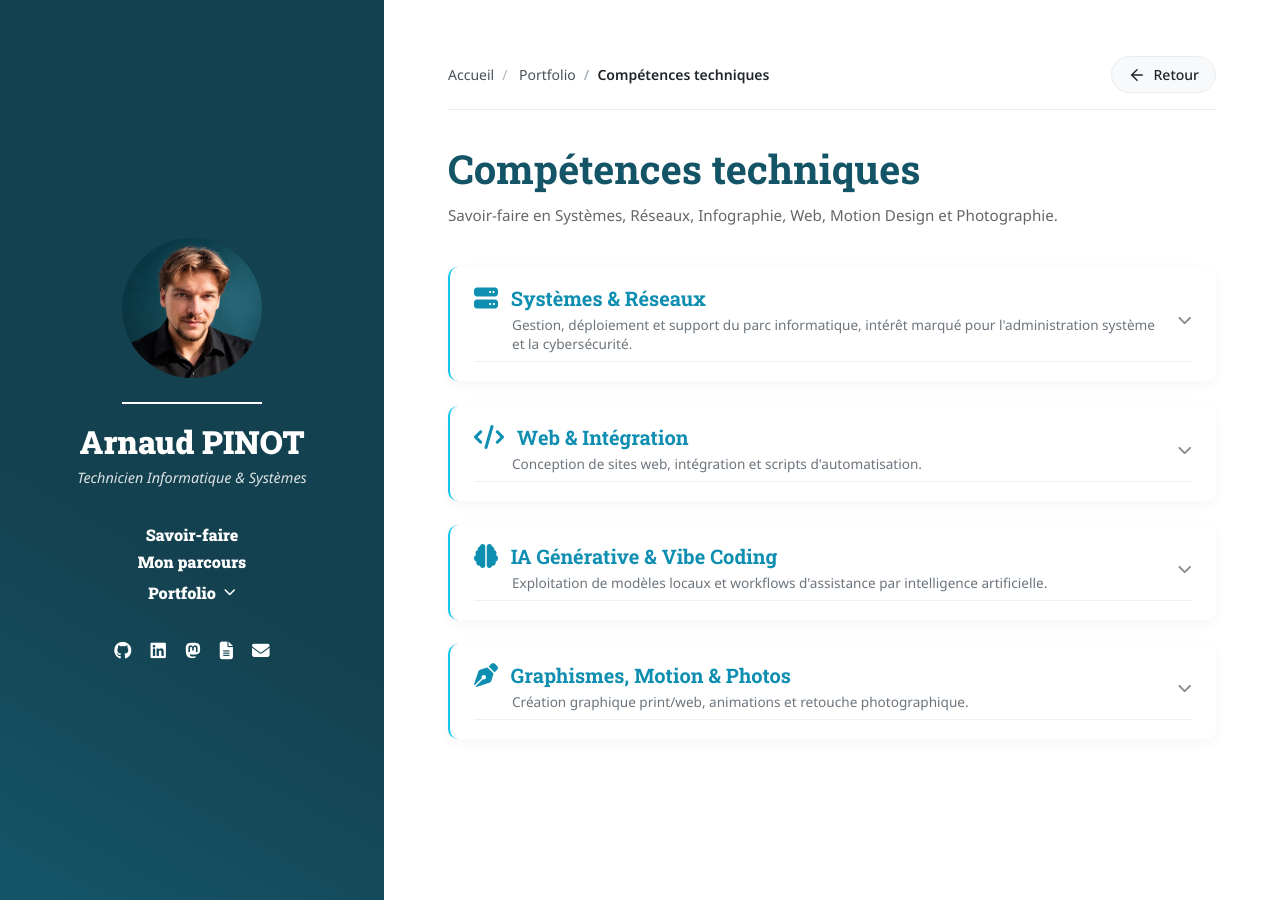
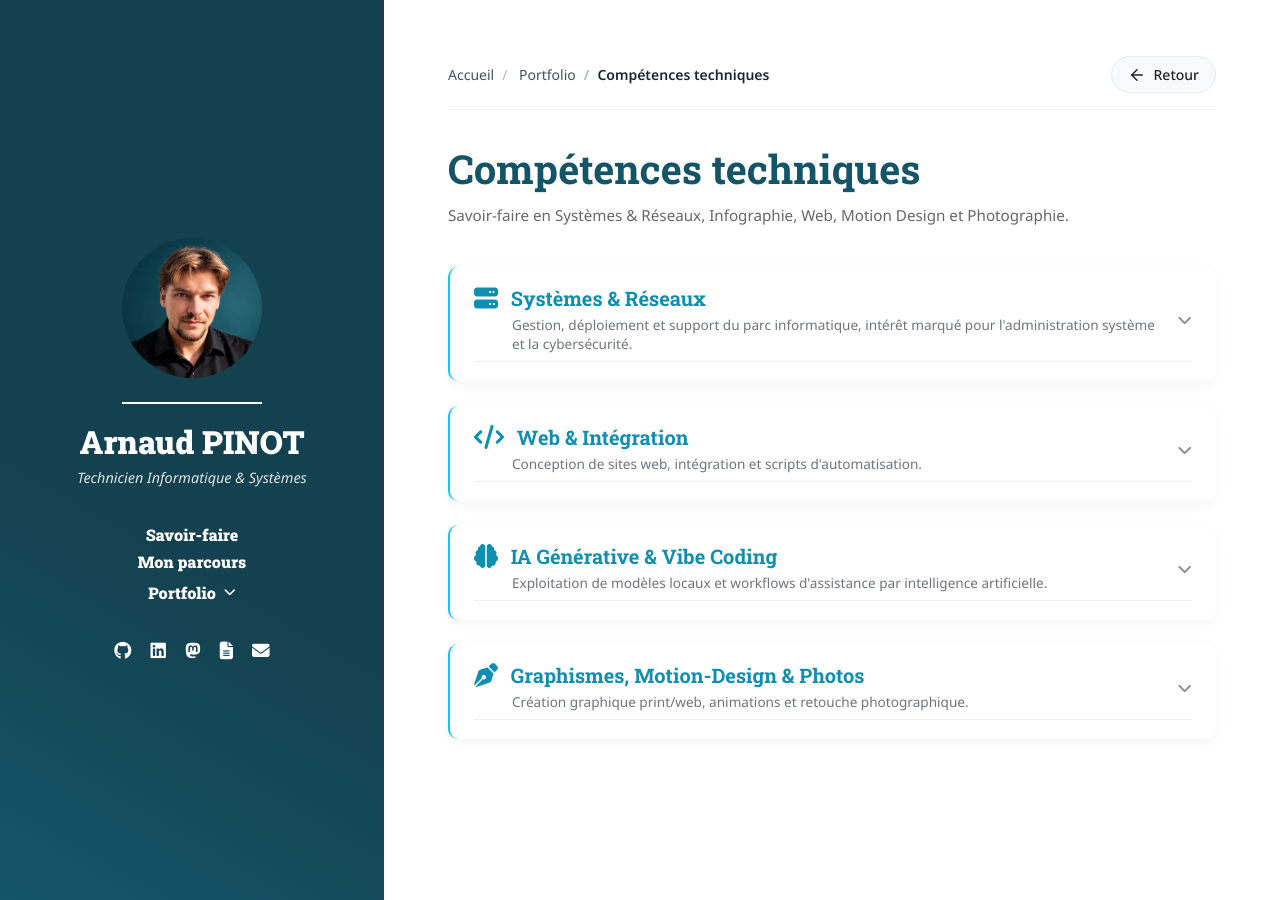
Before and after one commit to arnaud-pinot/arnaud-pinot.github.io, a Jekyll site: the page built from savoir-faire.md, in a window 1280 px wide. Built offline with Jekyll 4.4.1, drawn with Linux system fonts in a browser that asks for light colours.

Commit message:
20261021

```diff
--- a/_data/savoir_faire.yml
+++ b/_data/savoir_faire.yml
@@ -62,7 +62,7 @@
       - name: "Savoir-faire"
         description: "Configuration, déploiement et exécution d'intelligences artificielles sur matériel dédié (LLM et imagerie avec Stable Diffusion), afin d'assurer la souveraineté numérique, la confidentialité des données et la gestion des ressources. Intégration de l'IA dans la création graphique et adoption des méthodes de développement modernes (Vibe Coding)."
 
-  - title: "Graphismes, Motion & Photos"
+  - title: "Graphismes, Motion-Design & Photos"
     icon: "fa-solid fa-pen-nib"
     intro: "Création graphique print/web, animations et retouche photographique."
     groups:
--- a/_includes/brand-panel.html
+++ b/_includes/brand-panel.html
@@ -11,32 +11,30 @@
   <h1 class="site-title">{{ site.title }}</h1>
   <p class="site-tagline">{{ site.description }}</p>
 
-  <nav>
+<nav>
     <ul class="nav-menu">
-<!--      <li><a href="{{ '/' | relative_url }}">Accueil</a></li>-->
-      <li><a href="{{ '/savoir-faire/' | relative_url }}" class="custom-tooltip" data-tooltip="Découvrez mes compétences et mon savoir-faire">Savoir-faire</a></li>
-      <li><a href="{{ '/mon-parcours/' | relative_url }}" class="custom-tooltip" data-tooltip="Découvrez Mon parcours professionnel">Mon parcours</a></li>
+      <li><a href="{{ '/savoir-faire/' | relative_url }}" class="custom-tooltip-right" data-tooltip="Découvrez mes compétences et mon savoir-faire"><span>Savoir-faire</span></a></li>
+      <li><a href="{{ '/mon-parcours/' | relative_url }}" class="custom-tooltip-right" data-tooltip="Découvrez Mon parcours professionnel"><span>Mon parcours</span></a></li>
 
-      <!-- Si l'URL contient graphisme, photo ou motion, on garde open -->
-<li class="has-submenu {% if page.url contains 'graphisme' or page.url contains 'motion' or page.url contains 'photo' or page.url contains 'portfolio' %}open{% endif %}">        <button type="button" class="submenu-toggle">
-          Portfolio <i class="fa-solid fa-chevron-down arrow-icon"></i>
+      <li class="has-submenu {% if page.url contains 'graphisme' or page.url contains 'motion' or page.url contains 'photo' or page.url contains 'portfolio' %}open{% endif %}">
+        <button type="button" class="submenu-toggle">
+          <span>Portfolio</span> <i class="fa-solid fa-chevron-down arrow-icon"></i>
         </button>
         <ul class="submenu">
-          <li><a href="{{ '/graphismes/' | relative_url }}" class="custom-tooltip" data-tooltip="Découvrez mes créations graphiques et travaux d'édition.">Graphismes</a></li>
-          <li><a href="{{ '/motion-design/' | relative_url }}">Motion Design</a></li>
-          <li><a href="{{ '/photos/' | relative_url }}">Photographies</a></li>
+          <li><a href="{{ '/graphismes/' | relative_url }}" class="custom-tooltip-right" data-tooltip="Découvrez mes créations graphiques et travaux d'édition."><span>Graphismes</span></a></li>
+          <li><a href="{{ '/motion-design/' | relative_url }}" class="custom-tooltip-right" data-tooltip="Découvrez mes projets de Motion Design"><span>Motion Design</span></a></li>
+          <li><a href="{{ '/photos/' | relative_url }}" class="custom-tooltip-right" data-tooltip="Découvrez mes photographies"><span>Photographies</span></a></li>
         </ul>
       </li>
-
     </ul>
   </nav>
 
 <div class="social-links">
-    <a href="#" aria-label="GitHub"><i class="fa-brands fa-github"></i></a>
-    <a href="#" aria-label="LinkedIn"><i class="fa-brands fa-linkedin"></i></a>
+    <a href="https://github.com/arnaud-pinot"  class="external-link custom-tooltip" data-tooltip="Visitez mon Github" aria-label="GitHub"><i class="fa-brands fa-github"></i></a>
+    <a href="https://www.linkedin.com/in/arnaud-pinot/" class="external-link custom-tooltip" data-tooltip="Mon linkedin" aria-label="LinkedIn"><i class="fa-brands fa-linkedin"></i></a>
     <a href="#" aria-label="Mastodon"><i class="fa-brands fa-mastodon"></i></a>
-<a href="{{ '/cv.html' | relative_url }}"  class="external-link custom-tooltip" data-tooltip="Téléchargez mon CV au format PDF" aria-label="Mon CV">  <i class="fa-solid fa-file-lines"></i></a>
-<a href="#" aria-label="Email"><i class="fa-solid fa-envelope"></i></a>
+    <a href="{{ '/cv.html' | relative_url }}"  class="external-link custom-tooltip" data-tooltip="Téléchargez mon CV au format PDF" aria-label="Mon CV">  <i class="fa-solid fa-file-lines"></i></a>
+    <a href="#" aria-label="Email"><i class="fa-solid fa-envelope"></i></a>
   </div>
 
 
--- a/assets/css/style.css
+++ b/assets/css/style.css
@@ -128,7 +128,10 @@
 }
 
 .nav-menu a:hover {
-  opacity: 0.7;
+  opacity: 1 !important;
+/*  color: #a0c4d0; /* Par exemple, un joli bleu clair au survol à la place de la transparence */*/
+  text-decoration: underline;
+
 }
 
 .social-links {
@@ -1815,42 +1818,38 @@
 }
 
 /* =========================================================
- *   TOOLTIP / POPUP SOURIS PERSONNALISÉ (À droite)
- *   ========================================================= */
-
-/* Référence de positionnement */
-.custom-tooltip {
+ *  TOOLTIPS PERSONNALISÉS (Opacité 100% forcée)
+ *  ========================================================= */
+.custom-tooltip,
+.custom-tooltip-right {
   position: relative;
   cursor: pointer;
 }
 
-/* Le conteneur du popup (positionné à droite) */
+/* --- 1. TOOLTIP AU-DESSUS (Réseaux sociaux) --- */
 .custom-tooltip::before {
   content: attr(data-tooltip);
   position: absolute;
-  top: 50%;
-  left: calc(100% + 12px); /* Se place à droite du lien avec un petit espace */
-  transform: translateY(-50%) translateX(-6px); /* Animation de translation horizontale */
-
-  /* Largeur fixe et texte centré pour un rendu propre */
-  width: 220px;
-  text-align: left; /* Ou center selon vos préférences */
-
-  /* Noir pur opaque */
-  background-color: #000000;
-  color: #ffffff;
-
-  padding: 0.6rem 0.8rem;
+  bottom: 150%;
+  left: 50%;
+  transform: translateX(-50%) translateY(6px);
+
+  width: max-content;
+  max-width: 220px;
+  text-align: center;
+
+  /* Noir pur forcé à 100% d'opacité */
+  background-color: #000000 !important;
+  color: #ffffff !important;
+
+  padding: 0.5rem 0.8rem;
   border-radius: 6px;
-  font-size: 0.82rem;
+  font-family: 'Noto Sans', Helvetica, Arial, sans-serif;
+  font-size: 0.8rem;
   font-weight: 500;
   line-height: 1.4;
-
-  /* Autorise vos retours à la ligne faits avec Entrée */
   white-space: pre-line;
-
-  /* Ombre portée */
-  box-shadow: 0 4px 12px rgba(0, 0, 0, 0.4);
+  box-shadow: 0 4px 12px rgba(0, 0, 0, 0.5); /* Ombre légèrement renforcée pour un meilleur contraste */
 
   opacity: 0;
   visibility: hidden;
@@ -1859,8 +1858,66 @@
   z-index: 9999;
 }
 
-/* La petite flèche sur le côté gauche du popup (pointe vers le lien) */
 .custom-tooltip::after {
+  content: "";
+  position: absolute;
+  bottom: 110%;
+  left: 50%;
+  transform: translateX(-50%) translateY(6px);
+
+  border-width: 6px;
+  border-style: solid;
+  border-color: #000000 transparent transparent transparent;
+
+  opacity: 0;
+  visibility: hidden;
+  pointer-events: none;
+  transition: opacity 0.25s ease, transform 0.25s ease, visibility 0.25s;
+  z-index: 9999;
+}
+
+/* Forçage de l'opacité à 1 au survol */
+.custom-tooltip:hover::before,
+.custom-tooltip:hover::after {
+  opacity: 1 !important;
+  visibility: visible;
+  transform: translateX(-50%) translateY(0);
+}
+
+
+/* --- 2. TOOLTIP SUR LA DROITE (Menu) --- */
+.custom-tooltip-right::before {
+  content: attr(data-tooltip);
+  position: absolute;
+  top: 50%;
+  left: calc(100% + 12px);
+  transform: translateY(-50%) translateX(-6px);
+
+  width: max-content;
+  max-width: 220px;
+  text-align: center;
+
+  /* Noir pur forcé à 100% d'opacité */
+  background-color: #000000 !important;
+  color: #ffffff !important;
+
+  padding: 0.6rem 0.8rem;
+  border-radius: 6px;
+  font-family: 'Noto Sans', Helvetica, Arial, sans-serif;
+  font-size: 0.82rem;
+  font-weight: 500;
+  line-height: 1.4;
+  white-space: pre-line;
+  box-shadow: 0 4px 12px rgba(0, 0, 0, 0.5);
+
+  opacity: 0;
+  visibility: hidden;
+  pointer-events: none;
+  transition: opacity 0.25s ease, transform 0.25s ease, visibility 0.25s;
+  z-index: 9999;
+}
+
+.custom-tooltip-right::after {
   content: "";
   position: absolute;
   top: 50%;
@@ -1869,7 +1926,6 @@
 
   border-width: 6px;
   border-style: solid;
-  /* La flèche pointe vers la gauche : seul le bord droit est coloré */
   border-color: transparent #000000 transparent transparent;
 
   opacity: 0;
@@ -1879,10 +1935,48 @@
   z-index: 9999;
 }
 
-/* Effet au survol : apparition et glissement fluide vers la droite */
-.custom-tooltip:hover::before,
-.custom-tooltip:hover::after {
-  opacity: 1;
+/* Forçage de l'opacité à 1 au survol */
+.custom-tooltip-right:hover::before,
+.custom-tooltip-right:hover::after {
+  opacity: 1 !important;
   visibility: visible;
   transform: translateY(-50%) translateX(0);
 }
+/* =========================================================
+ *  SOULIGNÉ ANIMÉ MODERNE (Porté par le span)
+ *  ========================================================= */
+
+.brand-panel .nav-menu a,
+.brand-panel .submenu a {
+  position: relative;
+  text-decoration: none;
+  display: inline-block;
+}
+
+/* Le soulignage s'applique uniquement au span à l'intérieur du lien */
+.brand-panel .nav-menu a span,
+.brand-panel .submenu a span {
+  position: relative;
+  display: inline-block;
+}
+
+.brand-panel .nav-menu a span::after,
+.brand-panel .submenu a span::after {
+  content: '';
+  position: absolute;
+  width: 100%;
+  height: 2px;
+  bottom: -4px; /* Espace entre le texte et la ligne */
+  left: 0;
+  background-color: #ffffff; /* Ligne blanche sur le fond bleu */
+  transform: scaleX(0);
+  transform-origin: bottom right;
+  transition: transform 0.35s cubic-bezier(0.65, 0.05, 0.36, 1);
+}
+
+/* Animation fluide de gauche à droite au survol */
+.brand-panel .nav-menu a:hover span::after,
+.brand-panel .submenu a:hover span::after {
+  transform: scaleX(1);
+  transform-origin: bottom left;
+}
--- a/savoir-faire.md
+++ b/savoir-faire.md
@@ -1,7 +1,7 @@
 ---
 layout: page
 title: "Compétences techniques"
-description: "Savoir-faire en Systèmes, Réseaux, Infographie, Web, Motion Design et Photographie."
+description: "Savoir-faire en Systèmes & Réseaux, Infographie, Web, Motion Design et Photographie."
 permalink: /savoir-faire/
 ---
 
```
Also changed, not shown: mon-parcours.md (+1 -1 lines).
